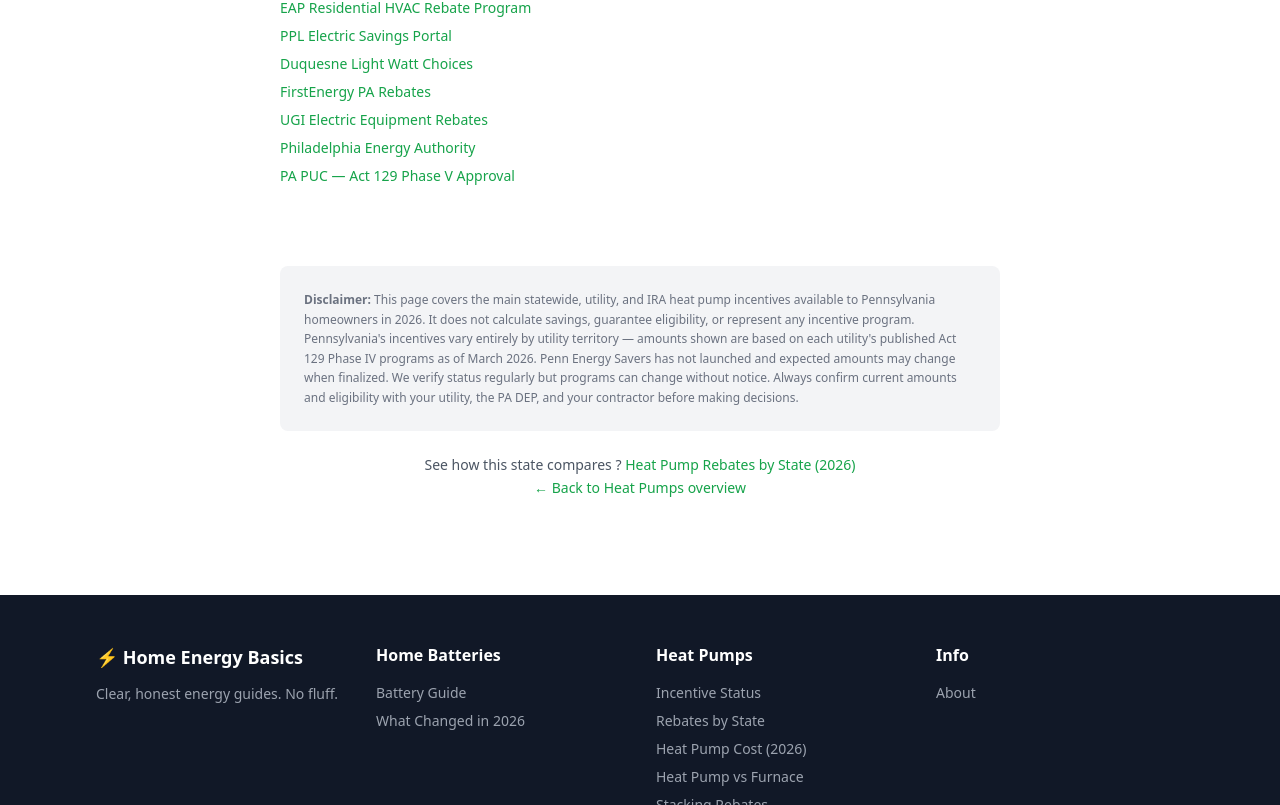
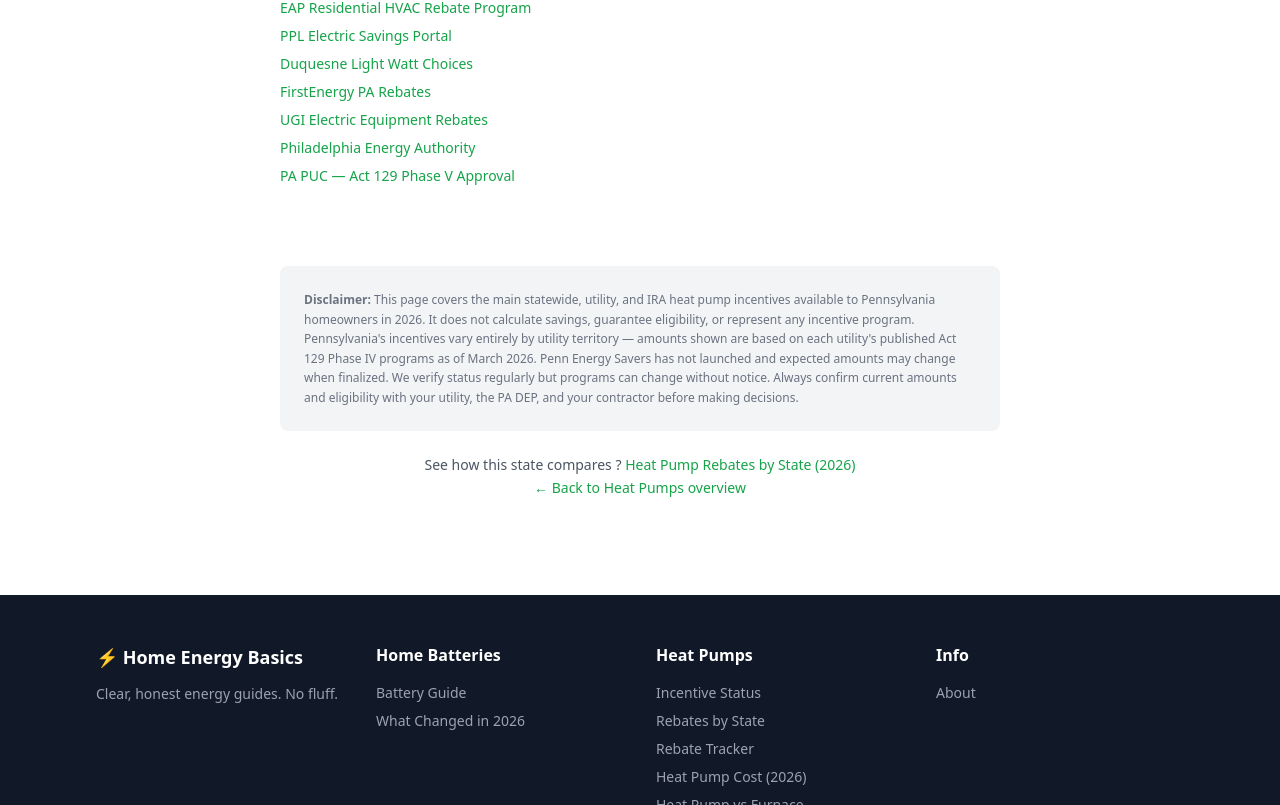
Before and after one commit to giniwproductions-88/homeenergybasics, a Next.js app: page /heat-pumps/states/pa in a window 1280 px wide. Shown: the part 11195-12000 px from the top of the page. Built offline with nearby package versions, Linux system fonts and the light colour scheme.

Commit message:
Add rebate tracker link to footer

```diff
--- a/src/app/layout.tsx
+++ b/src/app/layout.tsx
@@ -77,6 +77,7 @@ export default function RootLayout({
                 <ul className="space-y-2 text-sm">
                   <li><Link href="/heat-pumps" className="hover:text-white">Incentive Status</Link></li>
                   <li><Link href="/heat-pumps/rebates-by-state" className="hover:text-white">Rebates by State</Link></li>
+                  <li><Link href="/heat-pumps/tracker" className="hover:text-white">Rebate Tracker</Link></li>
                   <li><Link href="/heat-pumps/cost" className="hover:text-white">Heat Pump Cost (2026)</Link></li>
                   <li><Link href="/heat-pumps/vs-furnace" className="hover:text-white">Heat Pump vs Furnace</Link></li>
                   <li><Link href="/heat-pumps/stacking-rebates" className="hover:text-white">Stacking Rebates</Link></li>
```
